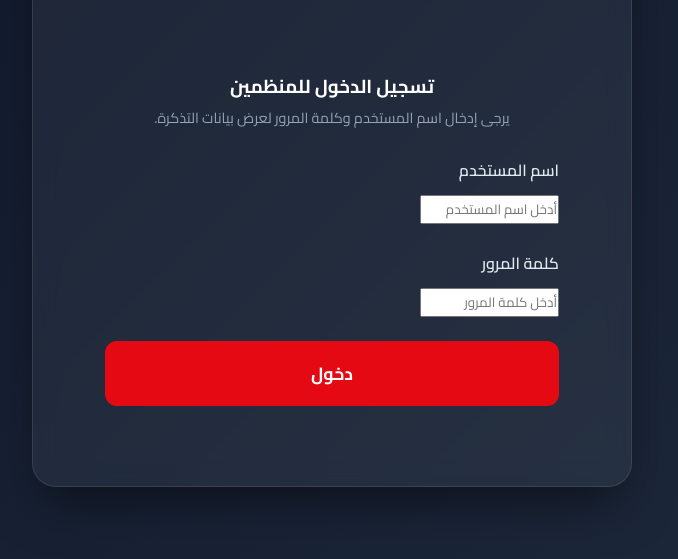
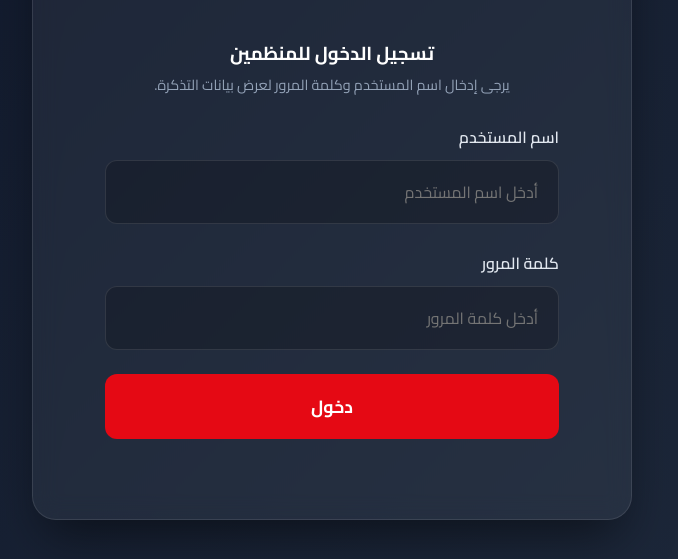
Before and after one commit to Veroxs0/tr3al-app, a website: page public/admin.html in a window 1280 px wide. Shown: the part 241-800 px from the top of the page, without its empty margins (308-986 px from the left). Drawn offline with Linux system fonts and the light colour scheme.

Commit message:
Fix admin login input fields visibility

```diff
--- a/public/admin.html
+++ b/public/admin.html
@@ -21,12 +21,12 @@
 
             <div class="form-group" style="text-align: right;">
                 <label for="adminUser">اسم المستخدم</label>
-                <input type="text" id="adminUser" placeholder="أدخل اسم المستخدم">
+                <input type="text" id="adminUser" class="form-control" placeholder="أدخل اسم المستخدم">
             </div>
 
             <div class="form-group" style="text-align: right;">
                 <label for="adminPass">كلمة المرور</label>
-                <input type="password" id="adminPass" placeholder="أدخل كلمة المرور">
+                <input type="password" id="adminPass" class="form-control" placeholder="أدخل كلمة المرور">
             </div>
 
             <button id="loginBtn" class="btn-submit" style="margin-top: 1rem;">
```
